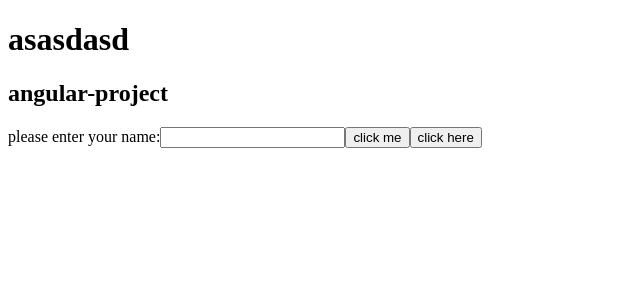
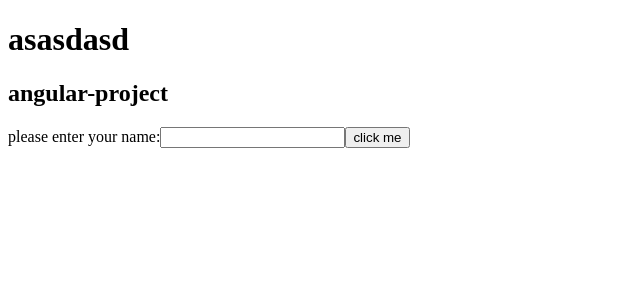
Before and after one commit to achiewe/angular-project, an Angular app: page / in a window 1280 px wide. Shown: the top 300 px of the page, without its empty margins (0-640 px from the left). Built offline with nearby package versions, Linux system fonts and the light colour scheme.

Commit message:
add some variabel in the component which value at the beggining is true and then become false

```diff
--- a/src/app/app.component.ts
+++ b/src/app/app.component.ts
@@ -12,7 +12,7 @@ import { RouterOutlet } from '@angular/router';
 export class AppComponent {
   title = 'angular-project';
   inputType = 'text';
-  showButton = true;
+  showButton = false;
 
   notify(text: string) {
     alert(`hello ${text}`);
```
